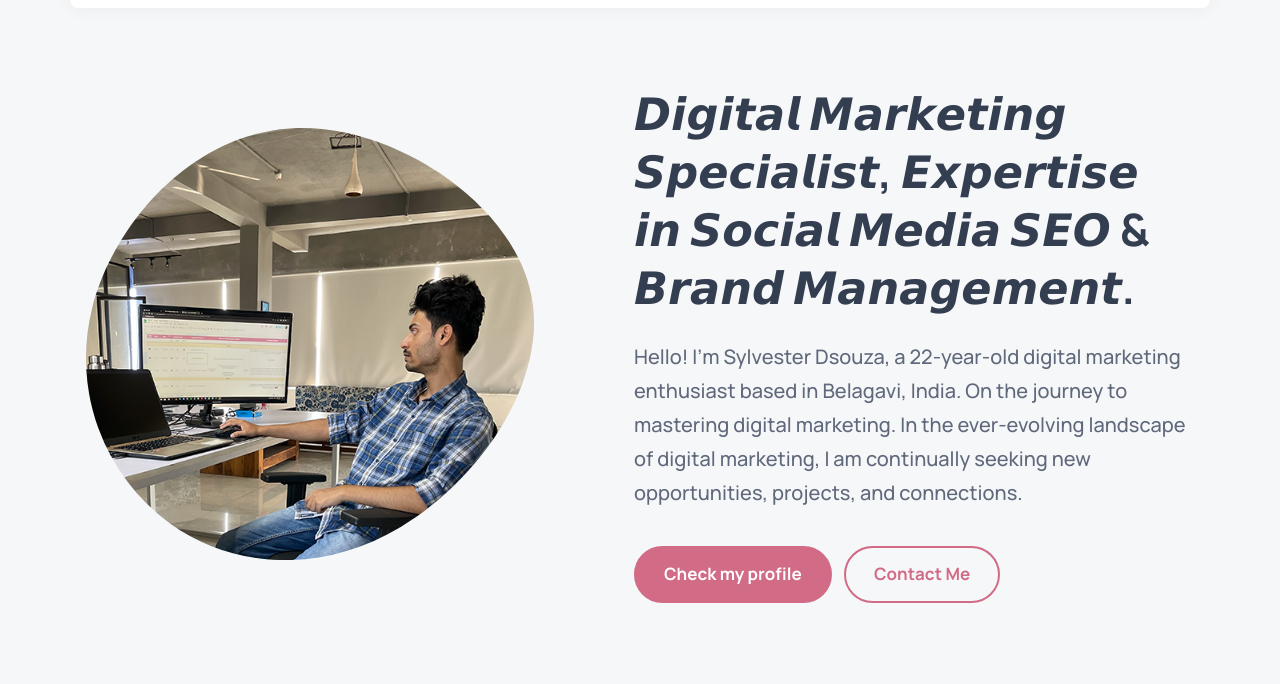
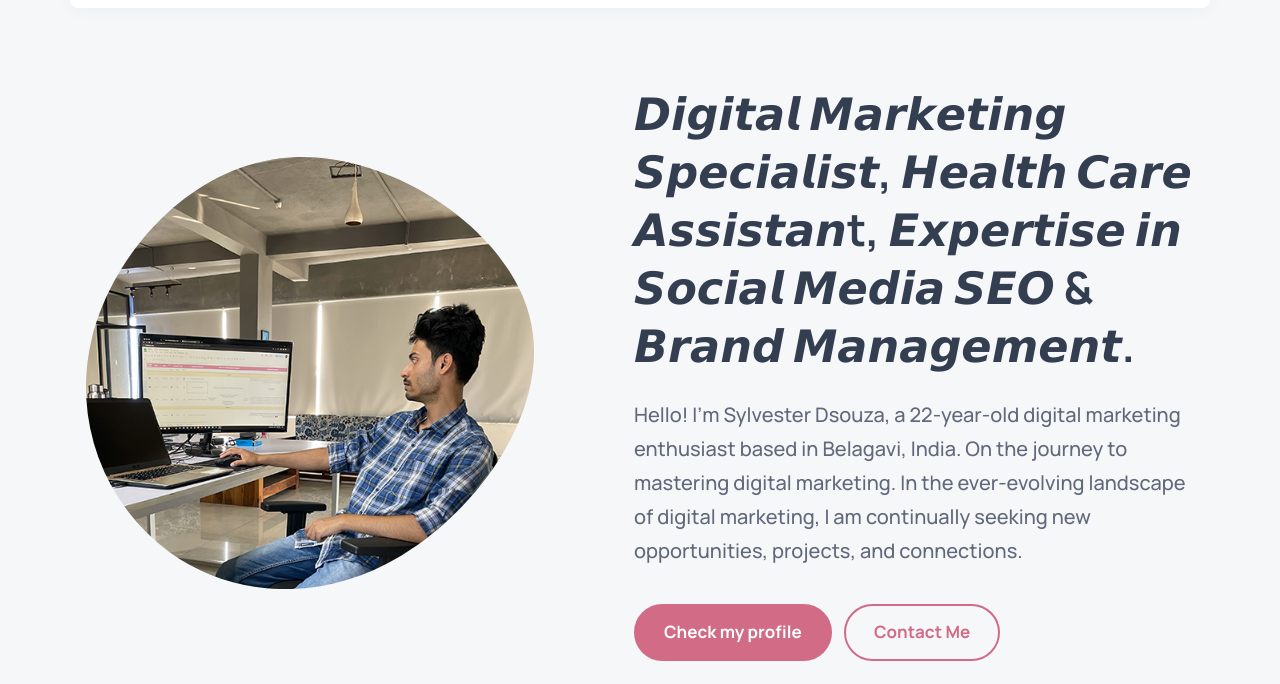
Before and after one commit to Silu162001/personal-website, a plain HTML site: page website/index.html in a window 1280 px wide. Shown: the part 116-800 px from the top of the page. Drawn offline with nearby package versions, Linux system fonts and the light colour scheme.

Commit message:
Update index.html

```diff
--- a/website/index.html
+++ b/website/index.html
@@ -147,7 +147,7 @@
           <div class="hero-content">
 
             <h1 class="h1 hero-title" data-reveal="top" data-reveal-delay="0.5s">
-              𝘿𝙞𝙜𝙞𝙩𝙖𝙡 𝙈𝙖𝙧𝙠𝙚𝙩𝙞𝙣𝙜 𝙎𝙥𝙚𝙘𝙞𝙖𝙡𝙞𝙨𝙩, 𝙀𝙭𝙥𝙚𝙧𝙩𝙞𝙨𝙚 𝙞𝙣 𝙎𝙤𝙘𝙞𝙖𝙡 𝙈𝙚𝙙𝙞𝙖 𝙎𝙀𝙊 & 𝘽𝙧𝙖𝙣𝙙 𝙈𝙖𝙣𝙖𝙜𝙚𝙢𝙚𝙣𝙩.
+              𝘿𝙞𝙜𝙞𝙩𝙖𝙡 𝙈𝙖𝙧𝙠𝙚𝙩𝙞𝙣𝙜 𝙎𝙥𝙚𝙘𝙞𝙖𝙡𝙞𝙨𝙩, 𝙃𝙚𝙖𝙡𝙩𝙝 𝘾𝙖𝙧𝙚 𝘼𝙨𝙨𝙞𝙨𝙩𝙖𝙣t, 𝙀𝙭𝙥𝙚𝙧𝙩𝙞𝙨𝙚 𝙞𝙣 𝙎𝙤𝙘𝙞𝙖𝙡 𝙈𝙚𝙙𝙞𝙖 𝙎𝙀𝙊 & 𝘽𝙧𝙖𝙣𝙙 𝙈𝙖𝙣𝙖𝙜𝙚𝙢𝙚𝙣𝙩.
             </h1>
 
             <p class="section-text" data-reveal="top" data-reveal-delay="0.75s">
```
